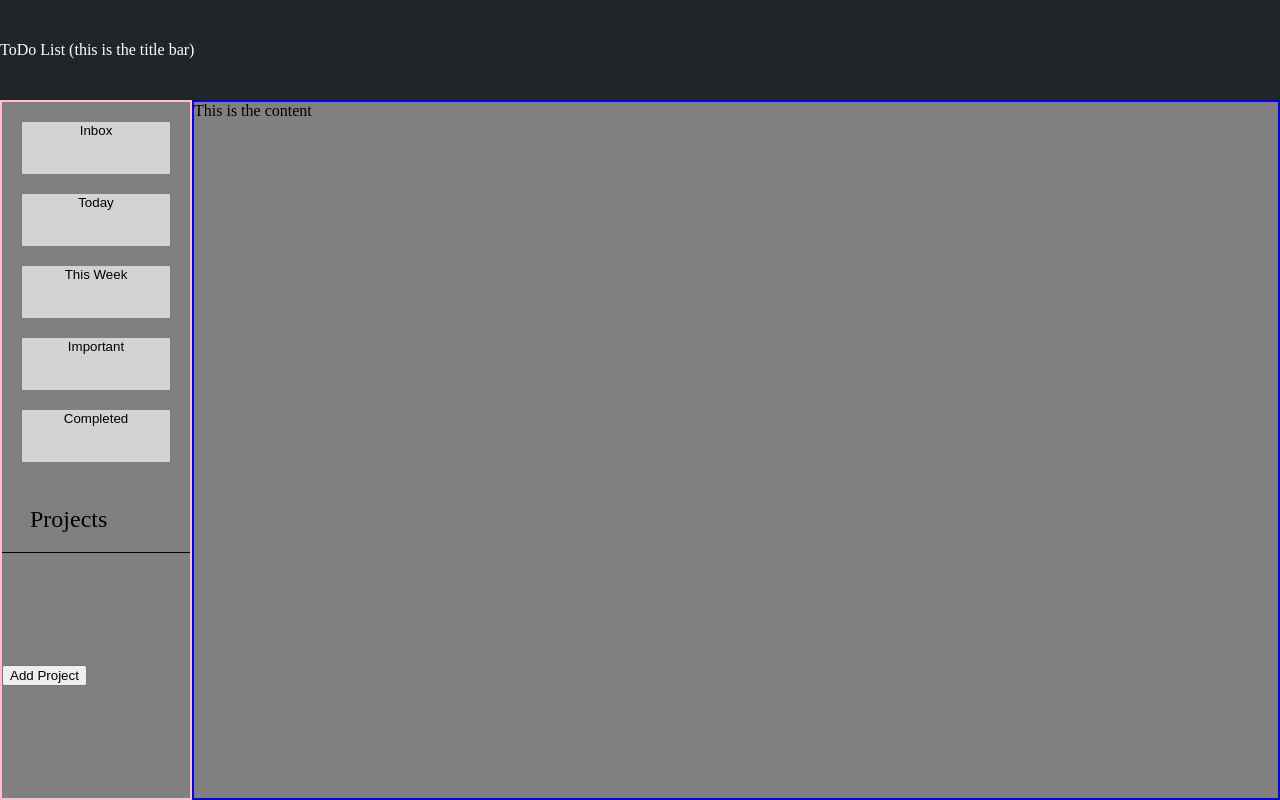
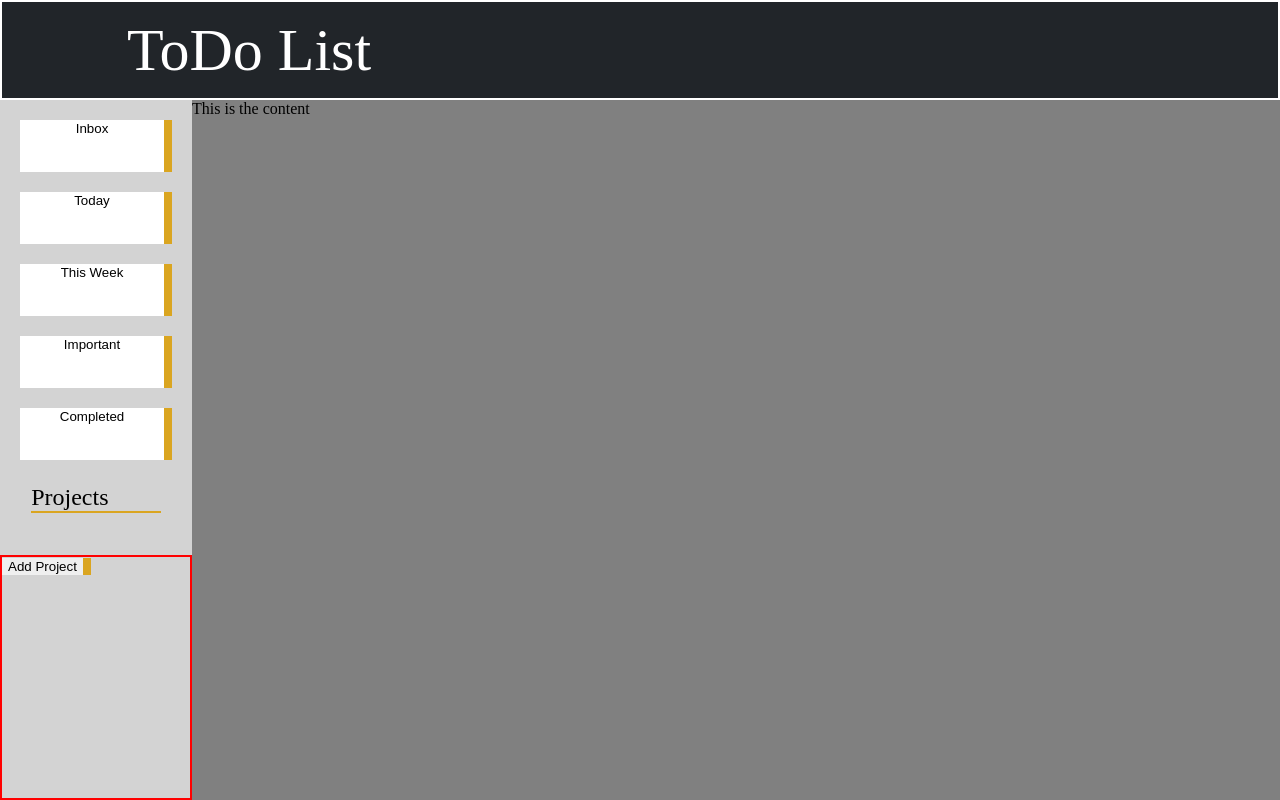
Before and after one commit to Sleepycheap/ToDo, a website built with webpack: page src/template.html in a window 1280 px wide. Built offline with nearby package versions, Linux system fonts and the light colour scheme.

Commit message:
backing up

```diff
--- a/src/style.css
+++ b/src/style.css
@@ -11,6 +11,7 @@
 }
 
 #title-bar {
+  border: 2px solid white;
   display: flex;
   grid-column-start: left;
   grid-column-end: right;
@@ -19,6 +20,13 @@
   /* justify-content: center; */
   align-items: center;
 }
+
+#title {
+  padding: 125px;
+  font-size: 60px;
+}
+
+
 
 #container {
   /* position: absolute; */
@@ -32,23 +40,24 @@
   grid-row-start: middle;
   grid-row-end: end;
   grid-column-start: content;
-  border: 2px solid blue;
 }
 
 #info-column {
   display: grid;
   grid-template-rows: [info-start] 1fr [info-mid] 1fr [info-end];
-  border: 2px solid pink;
   grid-row-start: middle;
   grid-row-end: end;
   grid-column-end: content;
-  /* background-color: gray; */
+  background-color: lightgray;
 }
 
-.inbox {
-  list-style-image: url('./assets/inbox.svg');
-  border: 2px solid lime;
-}
+/* button.inbox::before {
+  content: url('./assets/inbox.svg');
+  display: block;
+  position: absolute;
+  top: 130px;
+} */
+
 
 #options-list {
   display: grid;
@@ -58,22 +67,38 @@
 }
 
 #projects-section {
+  /* border: 2px solid green; */
   display: grid;
+  grid-template-rows: [pr-start] 75px [pr-content] 5fr [pr-end];
 }
 
 p {
   /* border-bottom: 1px solid red; */
   font-size: x-large;
   position: absolute;
-  left: 30px;
+  /* left: 30px; */
 
 }
 
 div#projects-title {
-  border-bottom: 1px solid black;
-  width: 100%;
-  height: 70px;
+  /* border-bottom: 2px solid goldenrod; */
+  width: 75%;
+  margin-inline: auto;
+  height: 60px;
   font-size: small;
+  /* padding-top: 30px; */
+}
+
+p {
+  position: relative;
+  bottom: 20px;
+  border-bottom: 2px solid goldenrod;
+  margin-inline: auto;
+  width: 90%;
+}
+
+#projects {
+  border: 2px solid red;
 }
 
 .list{
@@ -82,10 +107,11 @@ div#projects-title {
   /* width: 100%; */
   /* height: 20px; */
   /* padding: 16px 20px; */
-  background-color: lightgray;
-  border: none;
+  background-color: white;
+  /* border-right: 2px solid goldenrod; */
 }
 
-button.list {
-
+button {
+  border: none;
+  border-right: 8px solid goldenrod;
 }
--- a/src/template.html
+++ b/src/template.html
@@ -5,13 +5,14 @@
   <meta charset="UTF-8">
   <meta name="viewport" content="width=device-width, initial-scale=1.0">
   <title>Tew Dew</title>
+  <script src="https://kit.fontawesome.com/a076d05399.js" crossorigin="anonymous"></script>
 </head>
 
 <body>
   <div id="container">
     <div id="title-bar">
       <div id="title-pic"></div>
-      <div id="title">ToDo List (this is the title bar)</div>
+      <div id="title">ToDo List</div>
     </div>
 
     <div id="task-content">
@@ -20,7 +21,7 @@
 
     <div id="info-column">
       <div id="options-list">
-        <button type="button" class="list">Inbox</button>
+        <button type="button" class="inbox list">Inbox</button>
         <button type="button" class="list">Today</button>
         <button type="button" class="list">This Week</button>
         <button type="button" class="list">Important</button>
```
